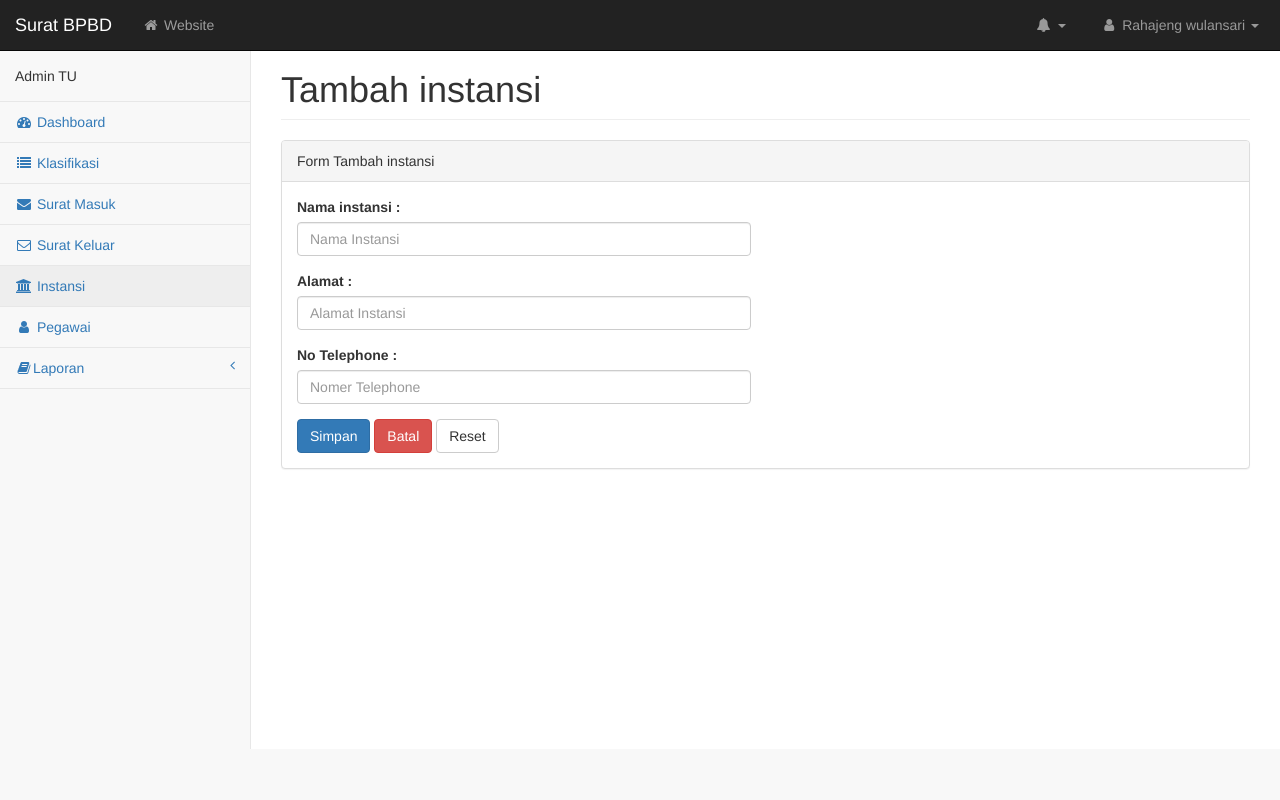
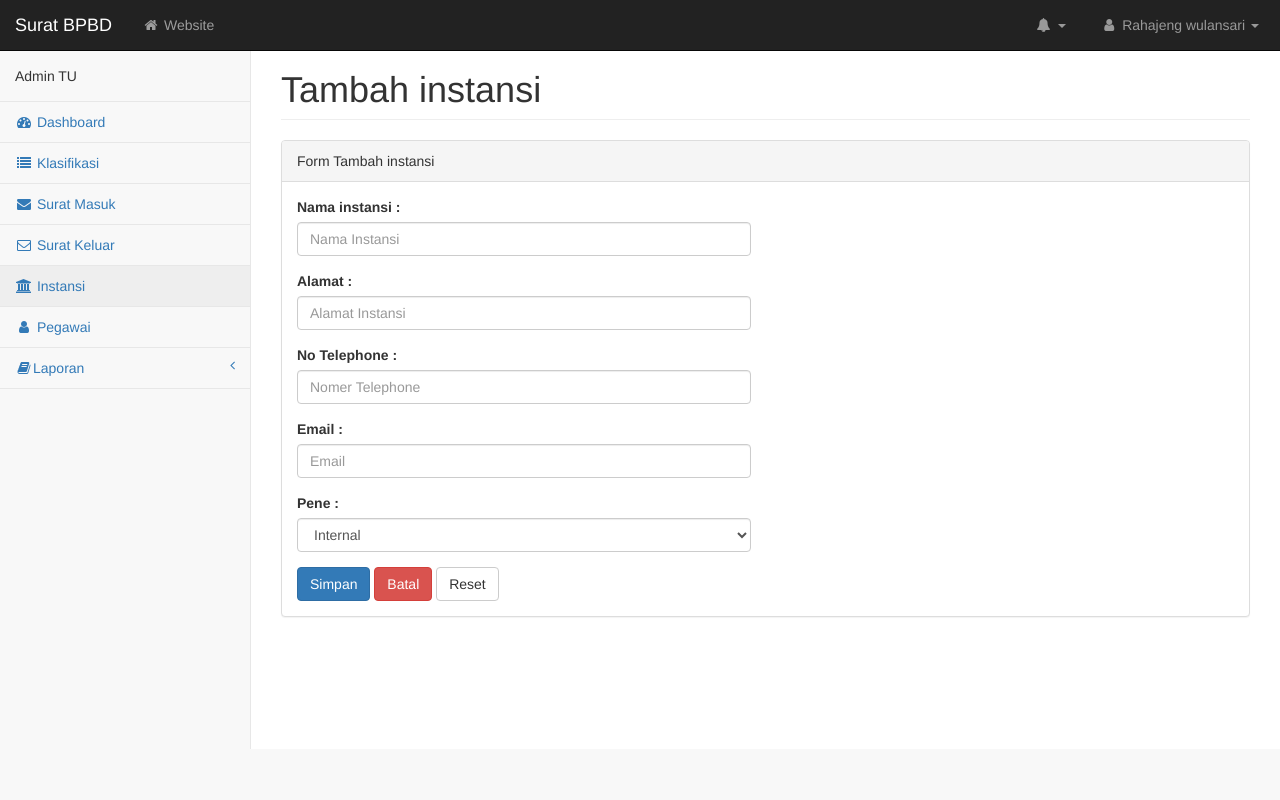
Before and after one commit to MuhamadSholikhudin/201753082, a CodeIgniter app: page /201753082/instansi/tambah in a window 1280 px wide. Run offline with CodeIgniter, Linux system fonts and the light colour scheme; a user stored in the database is signed in; data comes from the database, SQL or seed files in the repository.

Commit message:
Update tambah.php

```diff
--- a/application/views/instansi/tambah.php
+++ b/application/views/instansi/tambah.php
@@ -31,7 +31,19 @@
                                         <label> No Telephone :</label>
                                         <input class="form-control" type="text" name="no_telp" placeholder="Nomer Telephone" required>
                                     </div>
+                                    <div class="form-group">
+                                        <label> Email :</label>
+                                        <input class="form-control" type="text" name="email" placeholder="Email" required>
+                                    </div>
+<div class="form-group">
+                                        <label>Pene :</label>
+                                        <select class="form-control" name="posisi" required>
 
+                                                <option value="internal">Internal</option>
+                                                <option value="eksternal">Eksternal</option>
+
+                                        </select>
+                                    </div>
 
                                     <button type="submit" class="btn btn-primary">Simpan</button>
                                     <a href="<?= base_url('instansi') ?>" class="btn btn-danger ">Batal</a>
```
